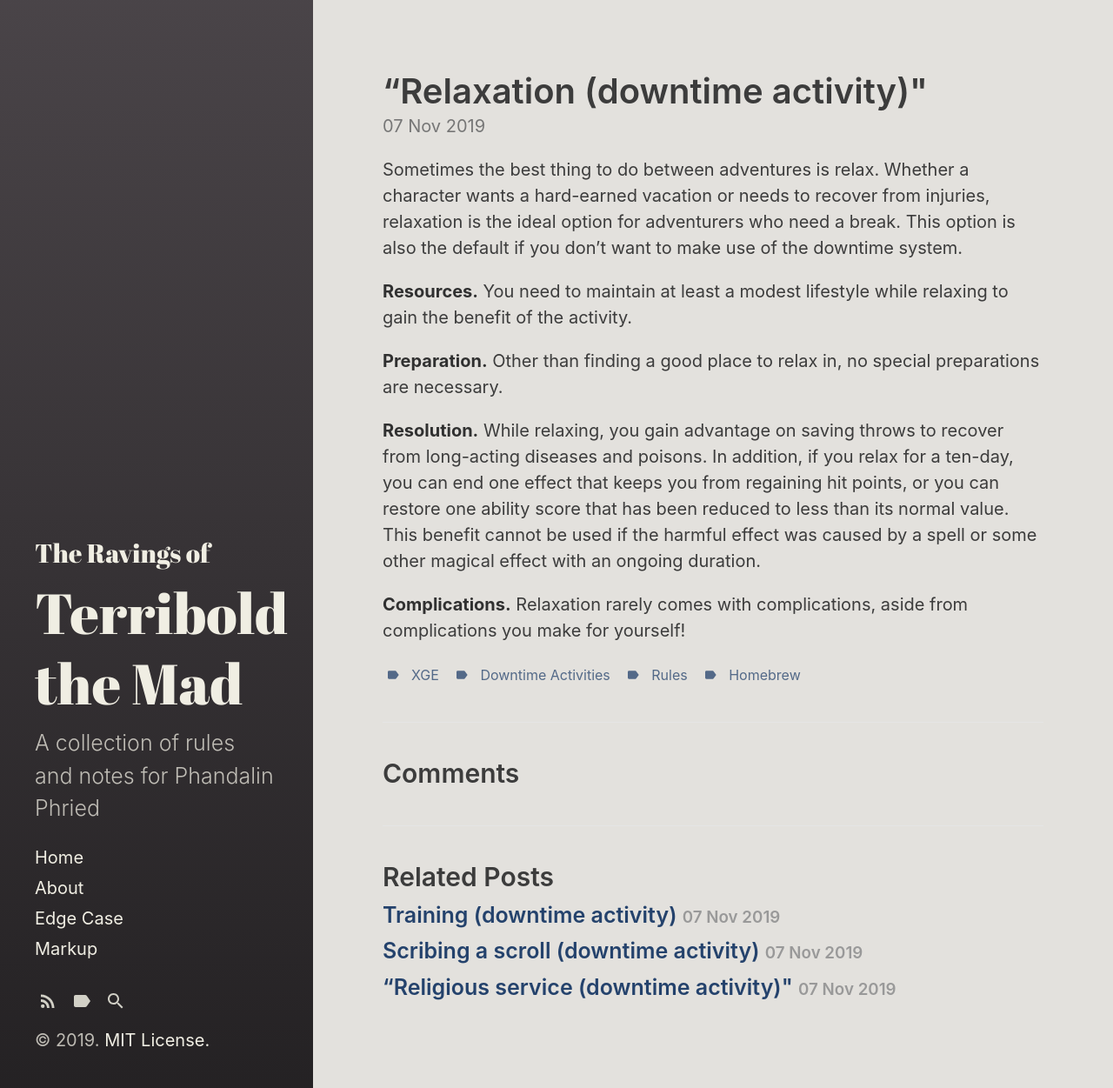
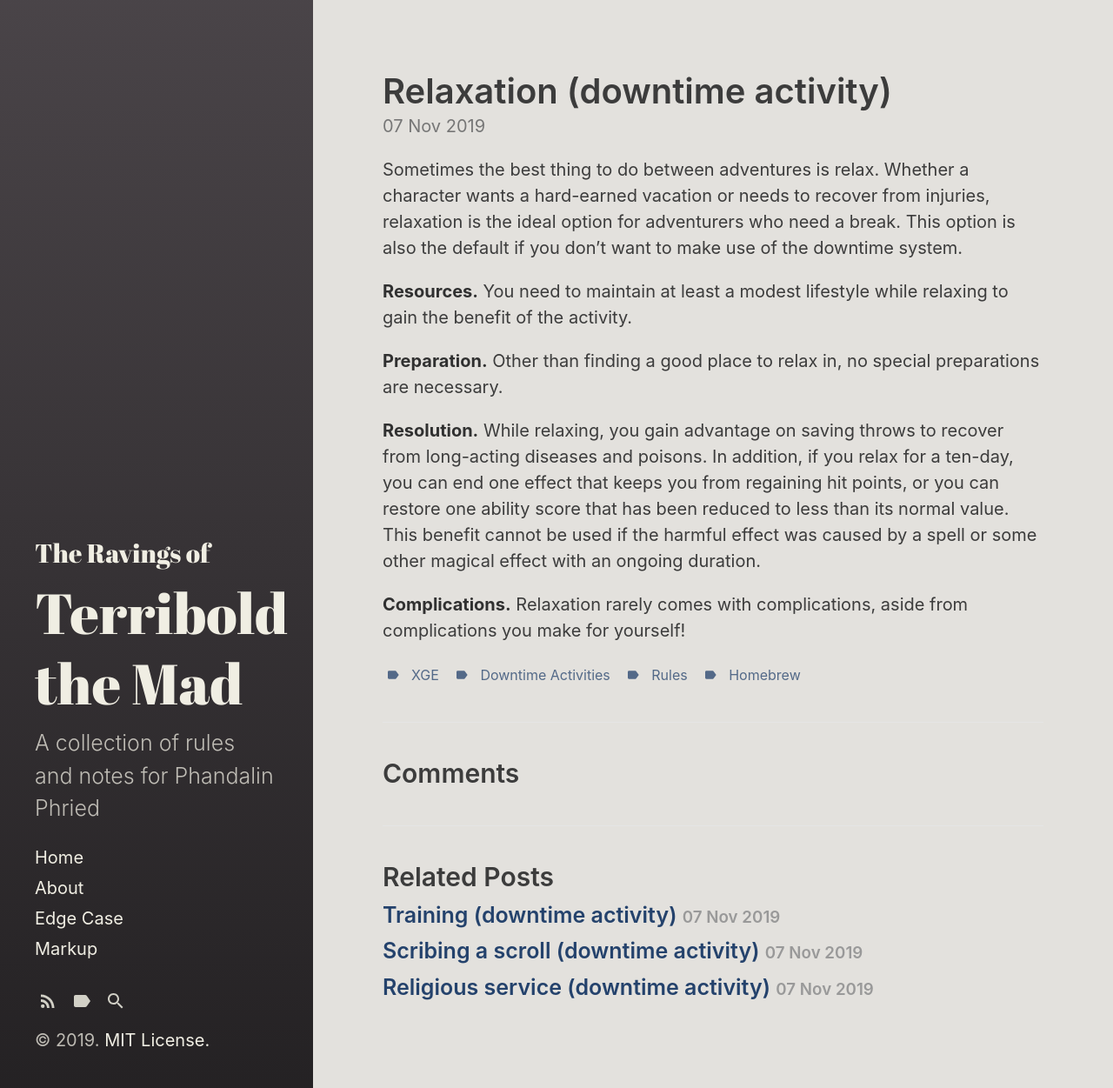
Before and after one commit to terribold/terribold.github.io, a Jekyll site: the page built from _posts/2019-11-07-relaxation-downtime-activity.md, in a window 1280 px wide. Shown: the whole page at 87% size. Built offline with Jekyll 4.4.1, drawn with Linux system fonts in a browser that asks for light colours.

```diff
--- a/_posts/2019-11-07-relaxation-downtime-activity.md
+++ b/_posts/2019-11-07-relaxation-downtime-activity.md
@@ -1,5 +1,5 @@
 ---
-title: “Relaxation (downtime activity)"
+title: "Relaxation (downtime activity)"
 layout: post
 excerpt: "Sometimes the best thing to do between adventures is relax. Whether a character wants a hard-earned vacation or needs to recover from injuries, relaxation is the ideal option for adventurers who need a break."
 last_modified_at: 2019-11-07
```
Also changed, not shown: _posts/2019-11-07-religious-service-downtime-activity.md (+1 -1 lines).
